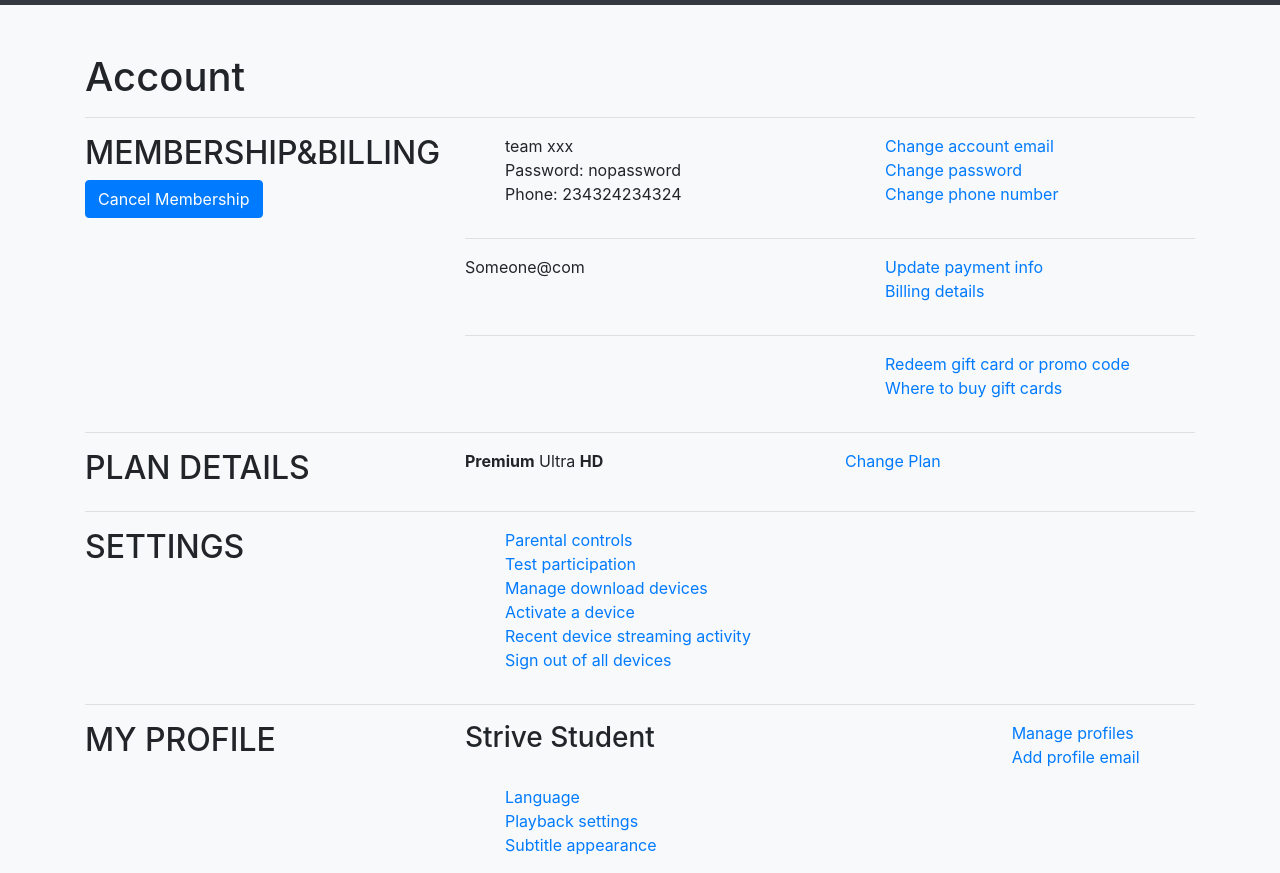
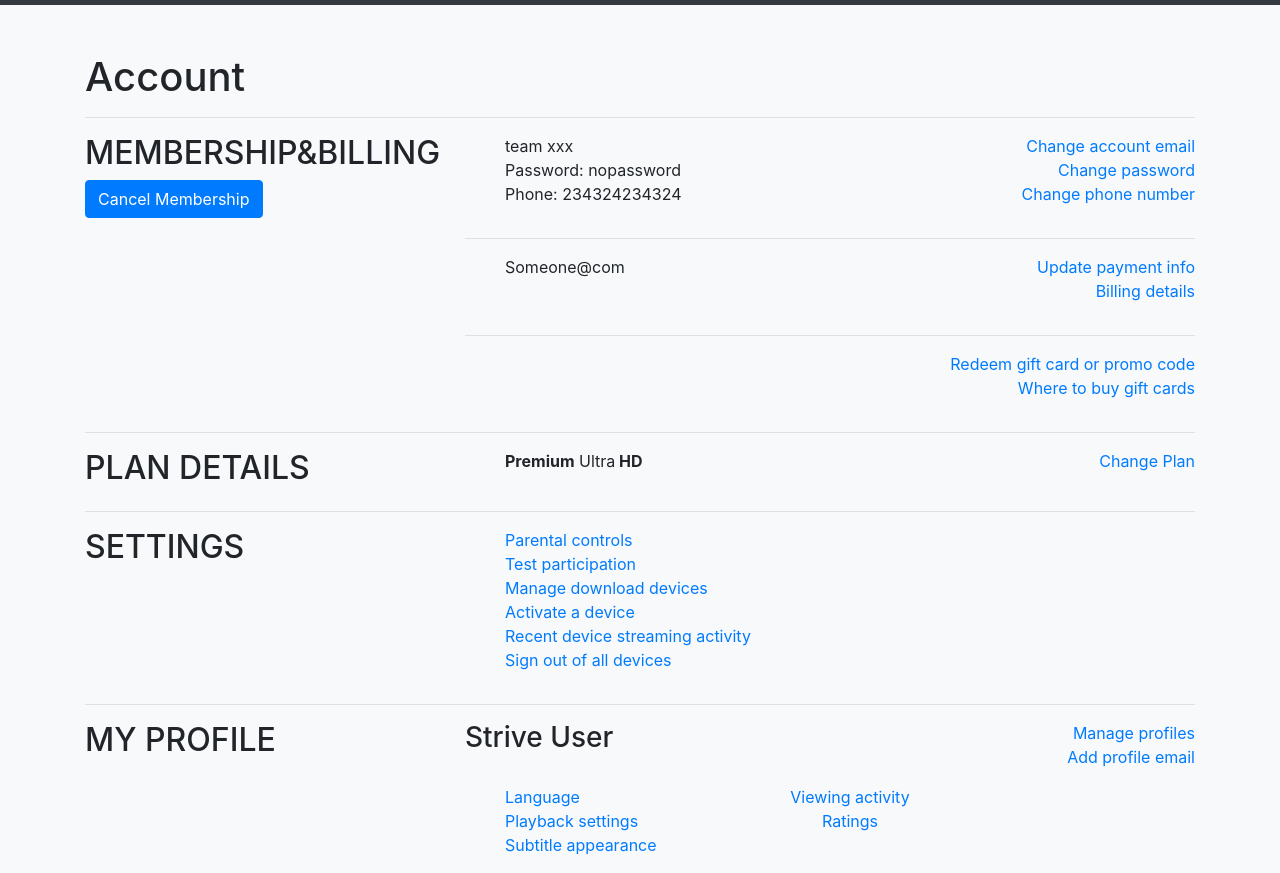
Before and after one commit to EmanueleFurlani/Strive-Teamwork-M2D5, a plain HTML site: page index2.html in a window 1280 px wide. Shown: the part 71-944 px from the top of the page. Drawn offline with nearby package versions, Linux system fonts and the light colour scheme.

Commit message:
change some part of index2

```diff
--- a/index2.html
+++ b/index2.html
@@ -86,7 +86,7 @@
                   <li>Phone: 234324234324</li>
                 </ul>
               </div>
-              <div class="col-sm-6">
+              <div class="col-sm-6 text-overflow" style="text-align: right">
                 <ul>
                   <li><a href="#">Change account email</a></li>
                   <li><a href="#">Change password</a></li>
@@ -96,10 +96,10 @@
             </div>
             <hr />
             <div class="row">
-              <div class="col-sm-6">
+              <div class="col-sm-6" style="padding-left: 55px;">
                 <p>Someone@com</p>
               </div>
-              <div class="col-sm-6">
+              <div class="col-sm-6" style="text-align: right">
                 <ul>
                   <li><a href="#">Update payment info</a></li>
                   <li><a href="#">Billing details</a></li>
@@ -108,8 +108,9 @@
             </div>
             <hr />
             <div class="row">
-              <div class="col-sm-6"></div>
               <div class="col-sm-6">
+              </div>
+              <div class="col-sm-6" style="text-align: right">
                 <ul>
                   <li><a href="#">Redeem gift card or promo code</a></li>
                   <li><a href="#">Where to buy gift cards</a></li>
@@ -125,13 +126,13 @@
           </div>
           <div class="col-sm-12 col-md-8">
             <div class="row">
-              <div class="col-sm-6">
+              <div class="col-sm-6" style="padding-left: 55px;">
                 <p>
-                  <b>Premium</b> <span id="ultra-sign">Ultra <b>HD</b></span>
+                  <b>Premium</b> Ultra<b> HD</b>
                 </p>
               </div>
-              <div class="col-sm-6">
-                <p><a href="#">Change Plan</a></p>
+              <div class="col-sm-6" style="text-align: right">
+                <p><a href="#" style="padding-left: 40px">Change Plan</a></p>
               </div>
             </div>
           </div>
@@ -165,10 +166,11 @@
           <div class="col-sm-12 col-md-8">
             <div class="row">
               <div class="col-sm-4">
-                <h3>Strive Student</h3>
+                <h3>Strive User</h3>
               </div>
-              <div class="col-sm-4"></div>
               <div class="col-sm-4">
+              </div>
+              <div class="col-sm-4" style="text-align: right">
                 <ul>
                   <li><a href="#">Manage profiles</a></li>
                   <li><a href="#">Add profile email</a></li>
@@ -183,7 +185,12 @@
                   <li><a href="#">Subtitle appearance</a></li>
                 </ul>
               </div>
-              <div class="col-sm-4"></div>
+              <div class="col-sm-4" style="text-align: center">
+                <ul>
+                  <li><a href="#">Viewing activity</a></li>
+                  <li><a href="#">Ratings</a></li>
+                </ul>
+              </div>
               <div class="col-sm-4"></div>
             </div>
           </div>
```
